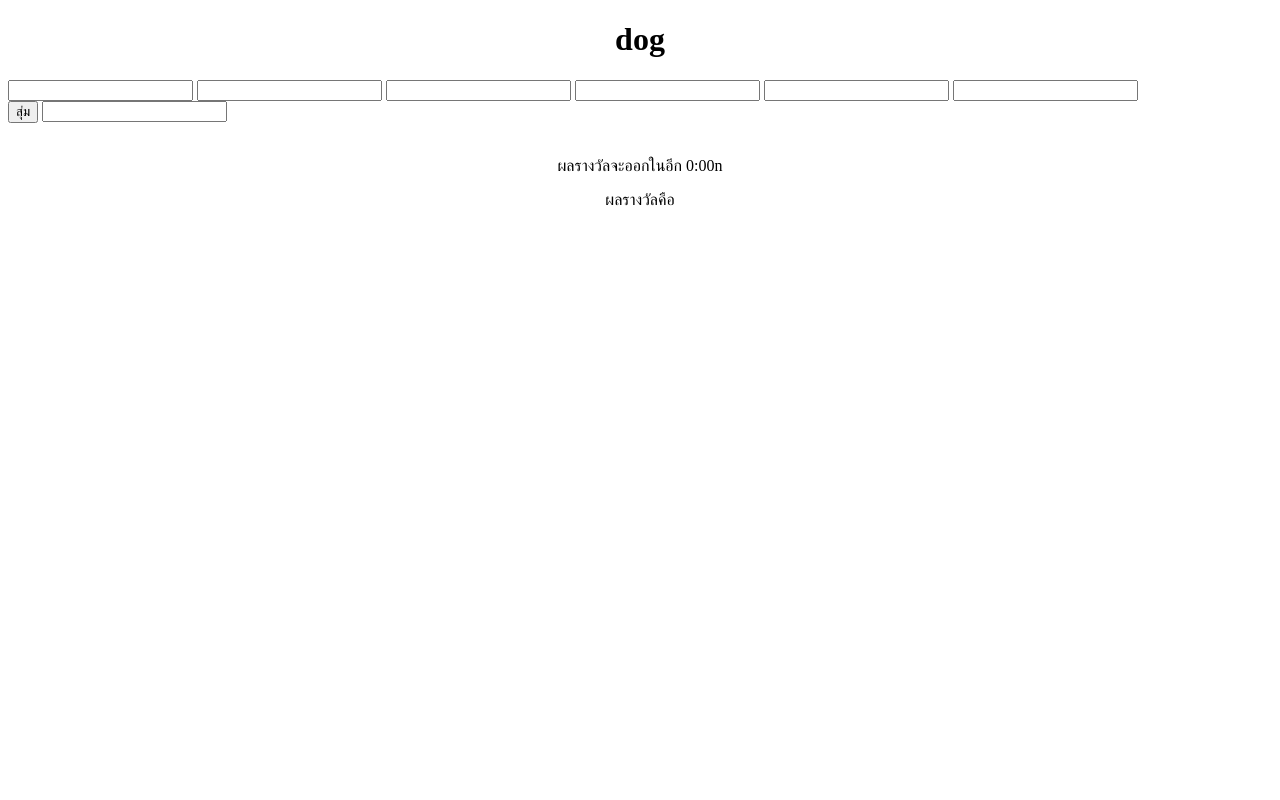
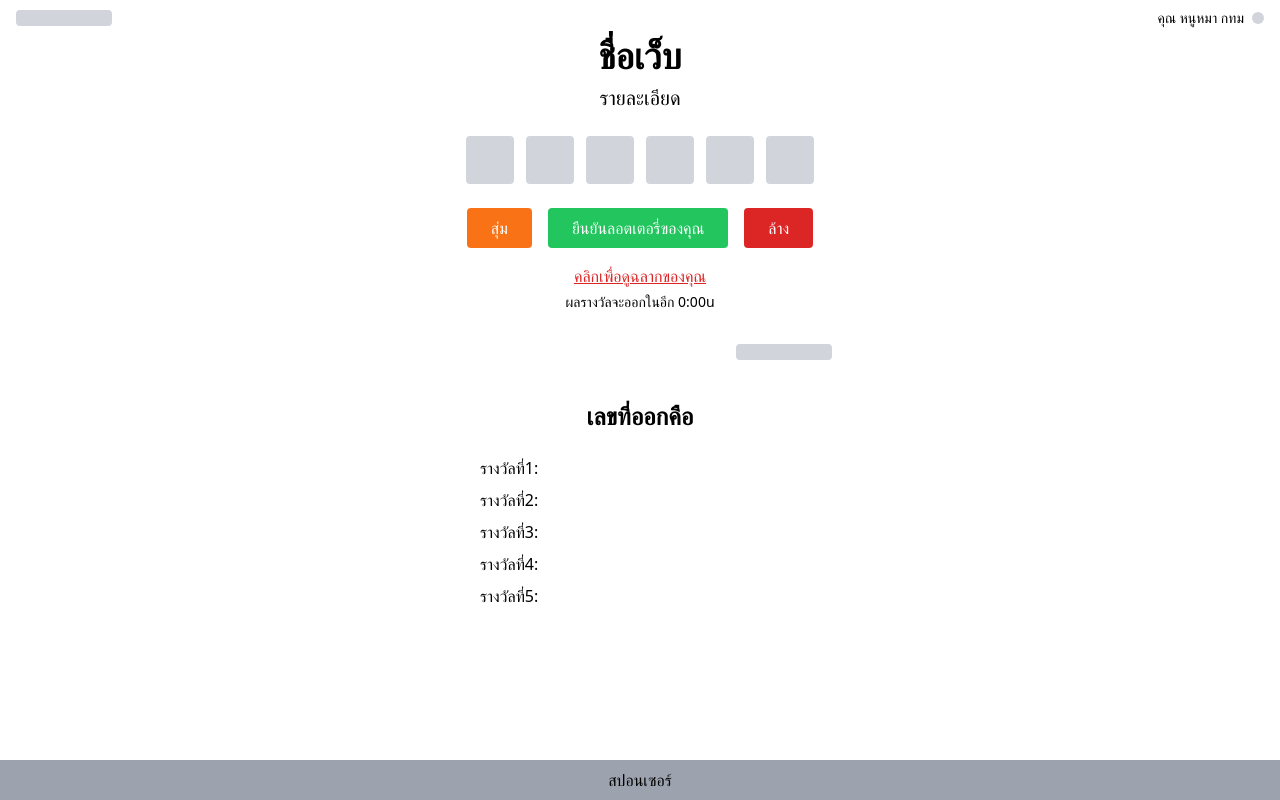
Before and after one commit to xsieux292/Hack-kratone-Project, a plain HTML site: page index.html in a window 1280 px wide. Drawn offline with nearby package versions, Linux system fonts and the light colour scheme.

Commit message:
Update index.html

```diff
--- a/index.html
+++ b/index.html
@@ -1,29 +1,71 @@
 <!doctype html>
-<html>
+<html lang="th">
+<head>
+  <meta charset="utf-8">
+  <meta name="viewport" content="width=device-width,initial-scale=1">
+  <script src="https://cdn.tailwindcss.com"></script>
+  <title>ชื่อเว็บ</title>
+</head>
+<body class="bg-white flex flex-col min-h-screen">
 
-<head>
-  <title> hack-กระโถน </title>
-</head>
+  <!-- แถบด้านบน -->
+  <header class="flex items-center justify-between px-4 py-2">
+    <div class="w-24 h-4 bg-gray-300 rounded"></div>
+    <div class="flex items-center gap-2 text-sm">
+      <span>คุณ หนูหมา กทม</span>
+      <div class="w-3 h-3 bg-gray-300 rounded-full"></div>
+    </div>
+  </header>
 
-<BODY>
-  <CENTER>
-    <h1>dog</h1>
-  </CENTER>
-      <div class="box">
-    <input type="text" maxlength="1">
-    <input type="text" maxlength="1">
-    <input type="text" maxlength="1">
-    <input type="text" maxlength="1">
-    <input type="text" maxlength="1">
-    <input type="text" maxlength="1">
-  </div>
-  <button type="button">สุ่ม</button>
-  <input type="text" id="num"><br><br>
-  <CENTER>
-  <p>ผลรางวัลจะออกในอีก 0:00n </p>
-  <p>ผลรางวัลคือ</p>
-  </CENTER>
+  <!-- เนื้อหาหลัก -->
+  <main class="flex-1 px-8 max-w-md w-full mx-auto">
 
-</BODY>
+    <!-- ชื่อเว็บ -->
+    <h1 class="text-center text-4xl font-bold">ชื่อเว็บ</h1>
+    <p class="text-center text-xl mt-2">รายละเอียด</p>
 
+    <!-- ช่องตัวเลข -->
+    <div class="flex justify-center gap-3 mt-6">
+      <div class="w-12 h-12 bg-gray-300 rounded"></div>
+      <div class="w-12 h-12 bg-gray-300 rounded"></div>
+      <div class="w-12 h-12 bg-gray-300 rounded"></div>
+      <div class="w-12 h-12 bg-gray-300 rounded"></div>
+      <div class="w-12 h-12 bg-gray-300 rounded"></div>
+      <div class="w-12 h-12 bg-gray-300 rounded"></div>
+    </div>
+
+    <!-- ปุ่ม -->
+    <div class="flex justify-center gap-4 mt-6">
+      <button class="px-6 py-2 bg-orange-500 text-white rounded">สุ่ม</button>
+      <button class="px-6 py-2 bg-green-500 text-white rounded">ยืนยันลอตเตอรี่ของคุณ</button>
+      <button class="px-6 py-2 bg-red-600 text-white rounded">ล้าง</button>
+    </div>
+
+    <!-- ดูฉลาก -->
+    <p class="text-center mt-4 text-red-600 underline cursor-pointer">
+      คลิกเพื่อดูฉลากของคุณ
+    </p>
+    <p class="text-center text-sm mt-1">ผลรางวัลจะออกในอีก 0:00u</p>
+
+    <!-- ช่องสี่เหลี่ยมข้างขวา -->
+    <div class="w-24 h-4 bg-gray-300 rounded ml-auto mt-8"></div>
+
+    <!-- ผลรางวัล -->
+    <h2 class="text-center text-2xl font-semibold mt-10">เลขที่ออกคือ</h2>
+
+    <div class="grid grid-cols-2 gap-y-2 mt-6 max-w-xs mx-auto">
+      <span>รางวัลที่1:</span> <span></span>
+      <span>รางวัลที่2:</span> <span></span>
+      <span>รางวัลที่3:</span> <span></span>
+      <span>รางวัลที่4:</span> <span></span>
+      <span>รางวัลที่5:</span> <span></span>
+    </div>
+  </main>
+
+  <!-- ฟุตเตอร์ -->
+  <footer class="bg-gray-400 text-center py-2">
+    สปอนเซอร์
+  </footer>
+
+</body>
 </html>
```
